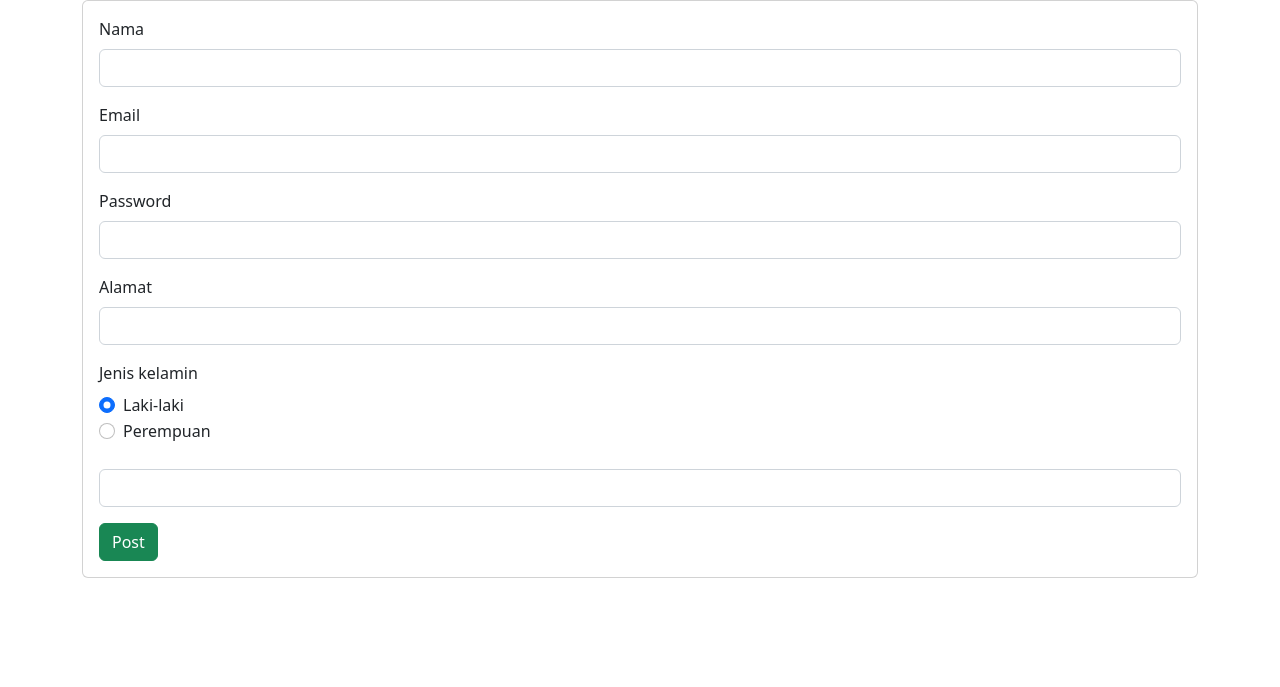
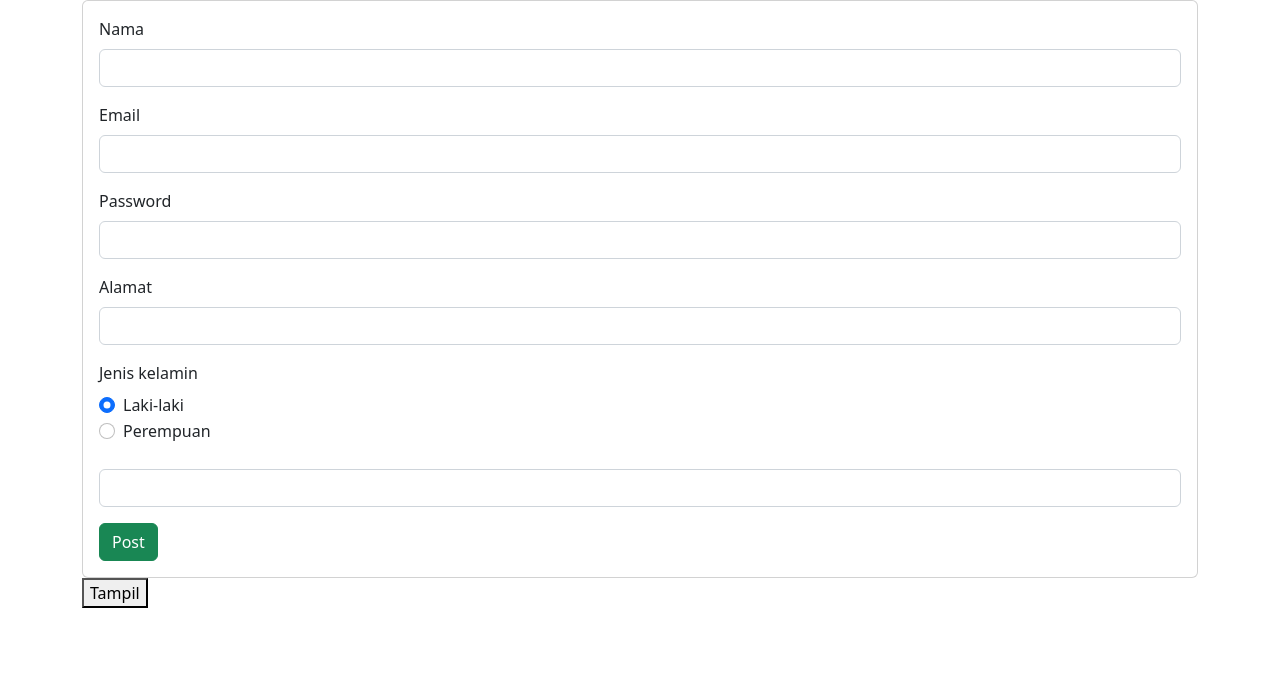
Before and after one commit to dean131/belajar-flask-crud-sqlalchemy-frontend, a Flask app: page / in a window 1280 px wide. Shown: the top 687 px of the page. Run offline with Flask 2, Linux system fonts and the light colour scheme.

Commit message:
tambah btn tampil

```diff
--- a/app/templates/index.html
+++ b/app/templates/index.html
@@ -46,6 +46,8 @@
     </div>
 </div>
 
+<button type="button" id="btnTampil" class="btn-primary">Tampil</button>
+
 <div class="col-md-auto" id="wadah"></div>
 <!-- <div class="card col-md-auto">
     <div class="card-body col-md-auto">
@@ -58,6 +60,10 @@
     $(document).ready(function() {
 
         tampil();
+
+        $("#btnTampil").click(function(event) {
+            tampil();
+        });
 
         function tampil() {
             $.ajax({
```
